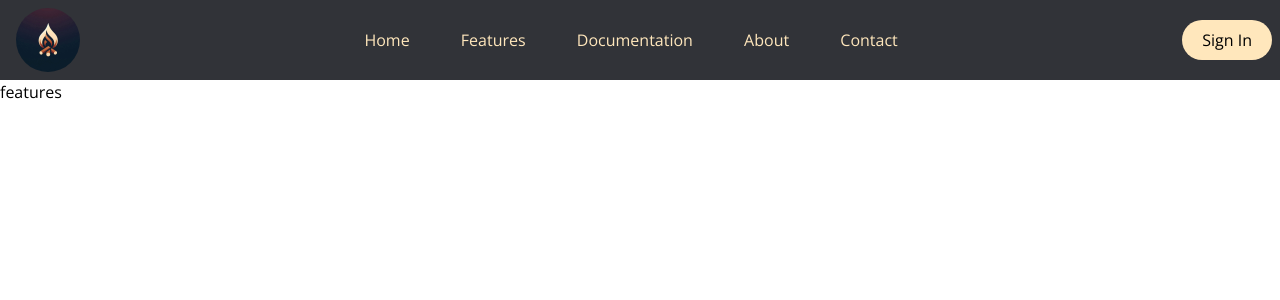
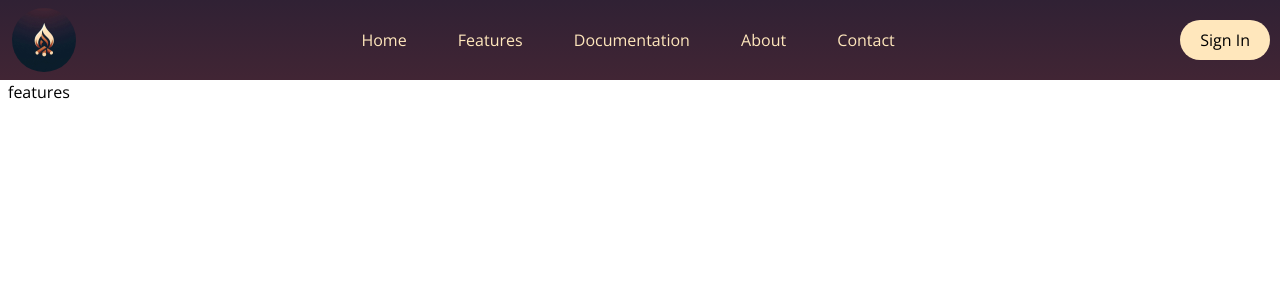
Before and after one commit to Aaryan-N/Fira_Svelte, a SvelteKit app: page /features in a window 1280 px wide. Shown: the top 300 px of the page. Built offline with nearby package versions, Linux system fonts and the light colour scheme.

Commit message:
Added some more stuff

```diff
--- a/src/components/Navbar.svelte
+++ b/src/components/Navbar.svelte
@@ -1,6 +1,6 @@
-<nav class="bg-[#313338] flex justify-between items-center w-[100%] mx-auto pt-2 pb-2">
+<nav class="bg-gradient-to-t from-[#412534] to-[#302134] bg-[#313338] flex justify-between items-center w-[100%] mx-auto pt-2 pb-2 mb-0 sticky top-0">
     <div>
-        <img class="ml-4 rounded-full w-16 h-16" src="/FiraLogo.jpeg" alt="Fira" />
+        <img class="ml-3 rounded-full w-16 h-16" src="/FiraLogo.jpeg" alt="Fira" />
     </div>
     <div class="text-[#FFE7BC]">
             <ul class="flex gap-[4vw]">
@@ -22,6 +22,6 @@
             </ul>
     </div>
     <div>
-        <button class="bg-[#FFE7BC] text-black px-5 py-2 rounded-full hover:bg-[#ffffff] mr-2">Sign In</button>
+        <button class="bg-[#FFE7BC] text-black px-5 py-2 rounded-full hover:bg-[#ffffff] mr-2.5">Sign In</button>
     </div>
 </nav>
--- a/src/routes/+page.svelte
+++ b/src/routes/+page.svelte
@@ -1,2 +1,8 @@
-<h1>Welcome to SvelteKit</h1>
-<p>Visit <a href="https://kit.svelte.dev">kit.svelte.dev</a> to read the documentation</p>
+<div class="pl-2 bg-[#2c2f33] w-[100%] h-[400px]">
+    <p class="font-semibold text-[#FFE7BC] pt-[130px] flex items-center justify-center text-4xl">Welcome to Fira!</p>
+    <p class="text-[#FFE7BC] mt-2 flex items-center justify-center text-3xl">The next generation of Discord Bot. Never invite another bot again!</p>
+    <div class="mt-4 justify-center flex">
+        <a href="/features"><button class="h-[45px] bg-[#FFE7BC] text-black px-5 py-2 rounded-full hover:bg-[#ffffff] mr-2.5">Features</button></a>
+        <a href="/docs"><button class="h-[45px] bg-[#FFE7BC] text-black px-5 py-2 rounded-full hover:bg-[#ffffff] mr-2.5">Documentation</button></a>
+    </div>
+</div>
--- a/src/routes/features/+page.svelte
+++ b/src/routes/features/+page.svelte
@@ -1 +1,3 @@
+<div class="ml-2">
 <h1>features</h1>
+</div>
--- a/tailwind.config.js
+++ b/tailwind.config.js
@@ -4,9 +4,6 @@ export default {
 
 	theme: {
 		extend: {
-			fontFamily: {
-				opensans: ["open-sans"]
-			}
 		}
 	},
 
```
Also changed, not shown: src/components/Footer.svelte (added), static/FiraBanner.png (added), static/FiraBannerResized.png (added).
